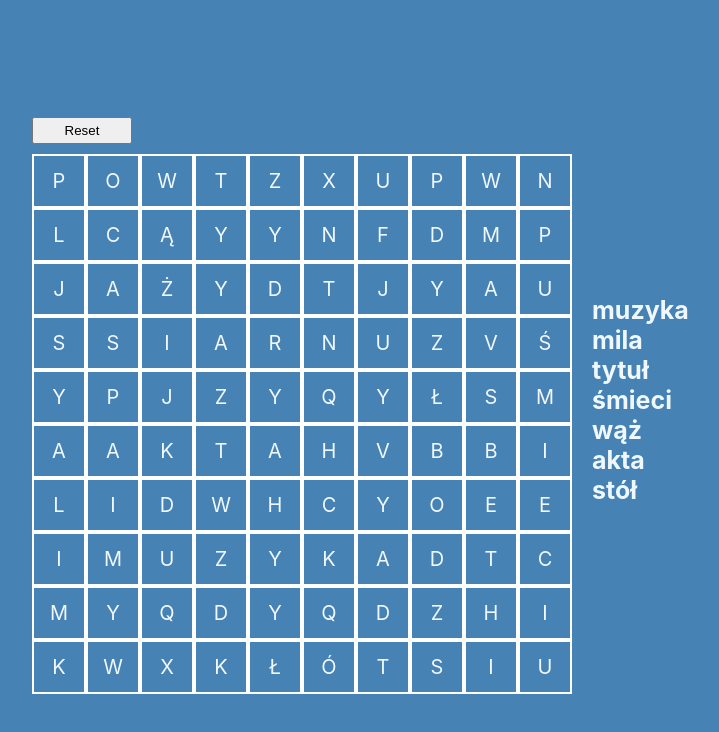
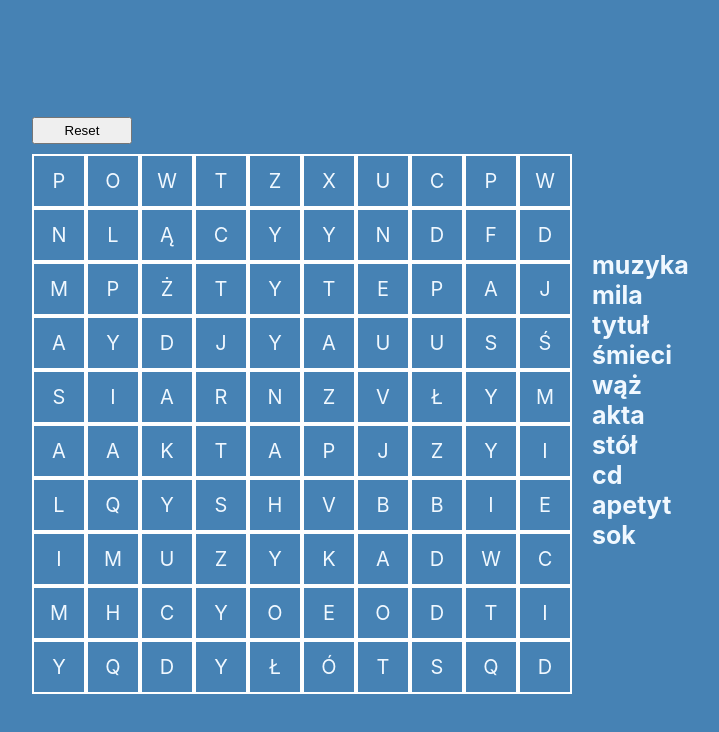
Before and after one commit to stricte/wykreslanka, a React (Create React App) app: page / in a window 1280 px wide. Shown: the top 732 px of the page, without its empty margins (228-947 px from the left). Built offline with nearby package versions, Linux system fonts and the light colour scheme.

Commit message:
Polishing

```diff
--- a/public/index.html
+++ b/public/index.html
@@ -1,5 +1,5 @@
 <!DOCTYPE html>
-<html lang="en">
+<html lang="pl">
   <head>
     <meta charset="utf-8" />
     <link rel="icon" href="%PUBLIC_URL%/favicon.ico" />
@@ -24,7 +24,7 @@
       work correctly both with client-side routing and a non-root public URL.
       Learn how to configure a non-root public URL by running `npm run build`.
     -->
-    <title>React App</title>
+    <title>Wykreślanka</title>
   </head>
   <body>
     <noscript>You need to enable JavaScript to run this app.</noscript>
--- a/src/index.css
+++ b/src/index.css
@@ -83,7 +83,7 @@ body,
   margin-left: 20px;
   display: flex;
   flex-direction: column;
-  justify-content: space-between;
+  justify-content: flex-start;
   font-weight: bold;
   font-size: 25px;
   flex-wrap: wrap;
--- a/src/utils.js
+++ b/src/utils.js
@@ -144,7 +144,7 @@ const fillGrid = (grid) => {
   return grid;
 };
 
-export const generate = (m = 10, n = 10, wordsCount = 7) => {
+export const generate = (m = 10, n = 10, wordsCount = 10) => {
   let grid = initGrid(m, n);
   let placedWords = [];
   let placedWordsCords = [];
```
Also changed, not shown: 1 other file (tests, documents, lock files or other folders).
